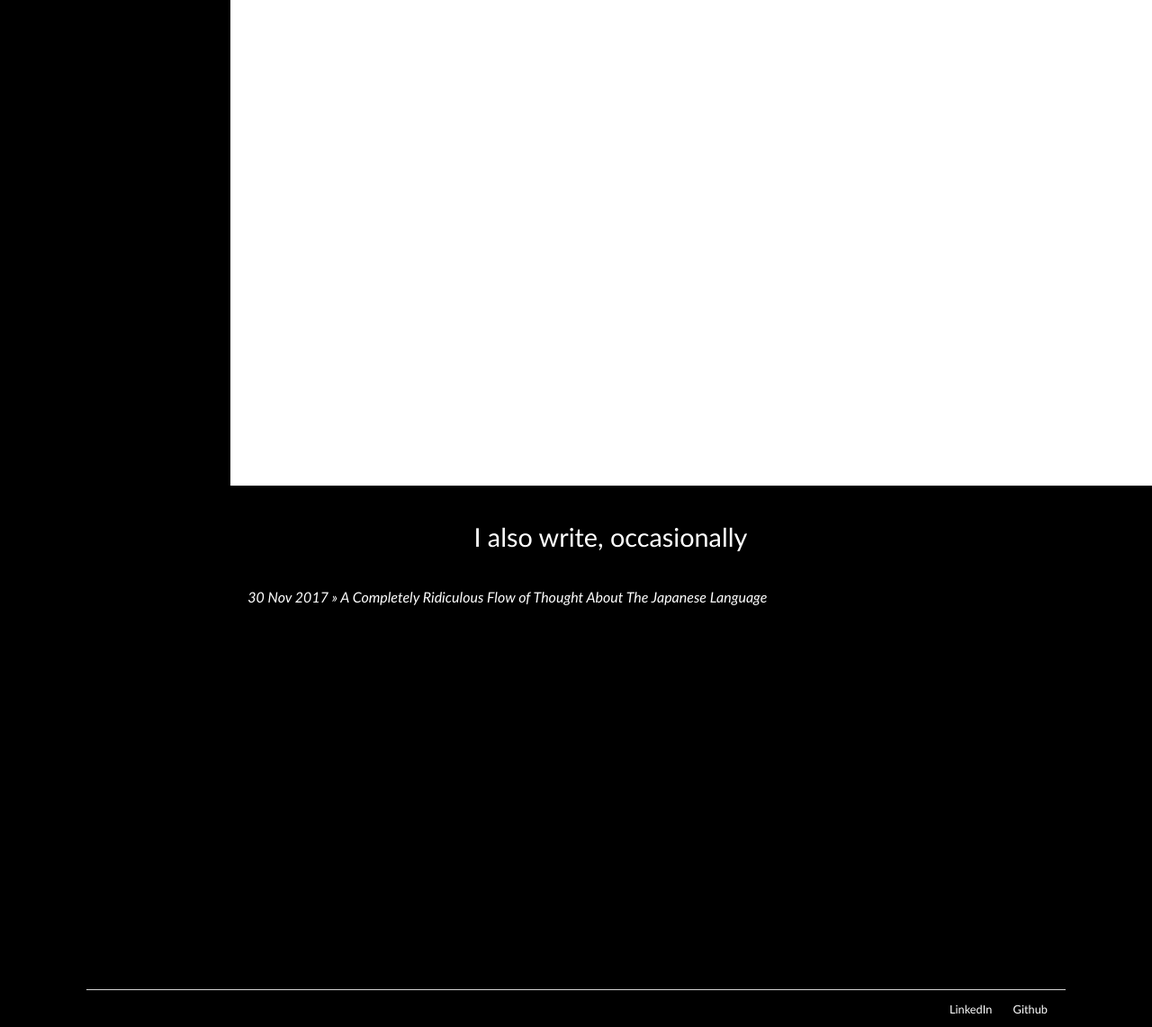
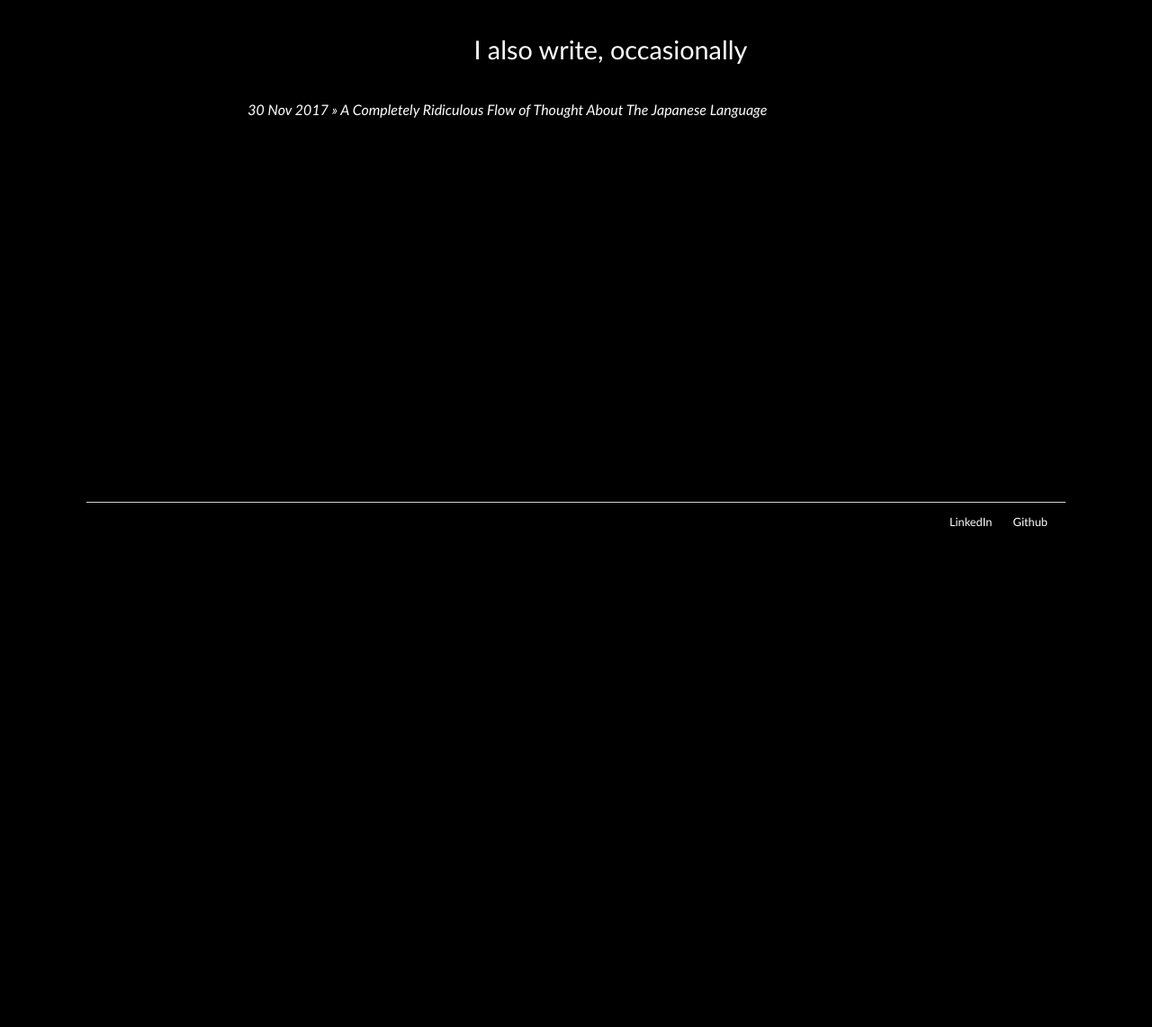
Before and after one commit to Calculasians/calculasians.github.io, a Jekyll site: the page built from index.html, in a window 1280 px wide. Shown: the part 3053-4195 px from the top of the page at 90% size. Built offline with Jekyll 4.4.1, drawn with Linux system fonts in a browser that asks for light colours; after the commit the page ends 3653 px from its top, so only the background shows below that.

Commit message:
Update main.css

```diff
--- a/css/main.css
+++ b/css/main.css
@@ -286,6 +286,10 @@ ul.posts li {
 #projects {
     position: relative;
     margin-left: 20vw;
-    height: 100vh;
     background-color: white;
 }
+
+.resize {
+    width: 160px;
+    height: 180px;
+}
```
